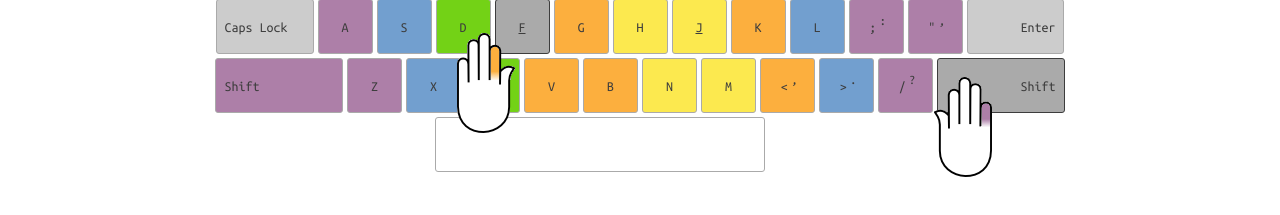
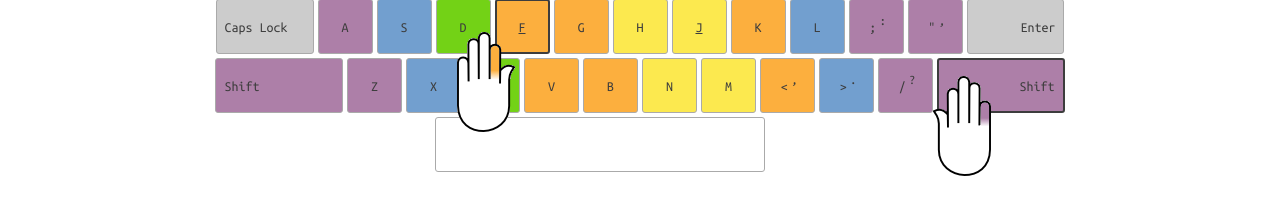
Before and after one commit to dprovodnikov/rapid_typing, a website built with webpack: page public/index.html in a window 1280 px wide. Both pictures are taken after a click on the icon "Toggle colors". Shown: the part 509-724 px from the top of the page. Built offline with nearby package versions, Linux system fonts and the light colour scheme.

Commit message:
Fixed: all the features work in firefox

```diff
--- a/public/css/style.css
+++ b/public/css/style.css
@@ -281,7 +281,7 @@ span.untyped.wrong {
   color: #3d3d3d;
   text-transform: capitalize;
   position: relative;
-  transition: all .1s;
+  transition: background .1s;
 }
 
 .key.group-1.key-target,
@@ -337,8 +337,7 @@ span.untyped.wrong {
 .colorful .key.group-5 {background: #FCE94F}
 
 .colorful .key.key-target {
-  background: #aaa !important;
-  border: 1px solid #3d3d3d;
+  border: 2px solid #3d3d3d;
 }
 
 #space.key-target {background: #727272}
--- a/public/js/keyboard/keyboard.js
+++ b/public/js/keyboard/keyboard.js
@@ -30,20 +30,11 @@ export default class Keyboard {
   }
 
   _isIn(array, item) {
-    let isIn = false;
-
-    for(let _item of array) {
-      if(_item == item) {
-        isIn = true
-        break;
-      }
-    }
-
-    return isIn;
+    return array.includes(item);
   }
 
   _handForSpace(pressed) {
-    return this._isIn(this.leftHalf, pressed) ? this.righthandedSpace : ''
+    return this.leftHalf.includes(pressed) ? this.righthandedSpace : ''
   }
 
   highlight(pressed, toPress) {
@@ -66,7 +57,7 @@ export default class Keyboard {
 
       if(isUpper) {
 
-        let side = this._isIn(this.leftHalf, toPress) ? 'r' : 'l'; // r - right hand (l - left)
+        let side = this.leftHalf.includes(toPress) ? 'r' : 'l'; // r - right hand (l - left)
 
         this.keys.filter(`#shift-${side}`).addClass(this.keyTargetClass);
       }
--- a/public/js/wordline/wordline.js
+++ b/public/js/wordline/wordline.js
@@ -43,7 +43,7 @@ export default class Wordline {
         this.timeStart = Date.now();
       }
 
-      let isOk = this.check(String.fromCharCode(e.keyCode));
+      let isOk = this.check(String.fromCharCode(e.charCode));
 
       if(!isOk) {
         this.letters.length ? this.highlightMistake() : this.fill();
@@ -64,6 +64,10 @@ export default class Wordline {
           let lastSpaceIndex = curValue.lastIndexOf(' ');
 
           this.rollback(lastSpaceIndex);
+
+          this.inputline.val(curValue.slice(0, lastSpaceIndex+1));
+
+          return false;
 
         } else return false
       }
```
